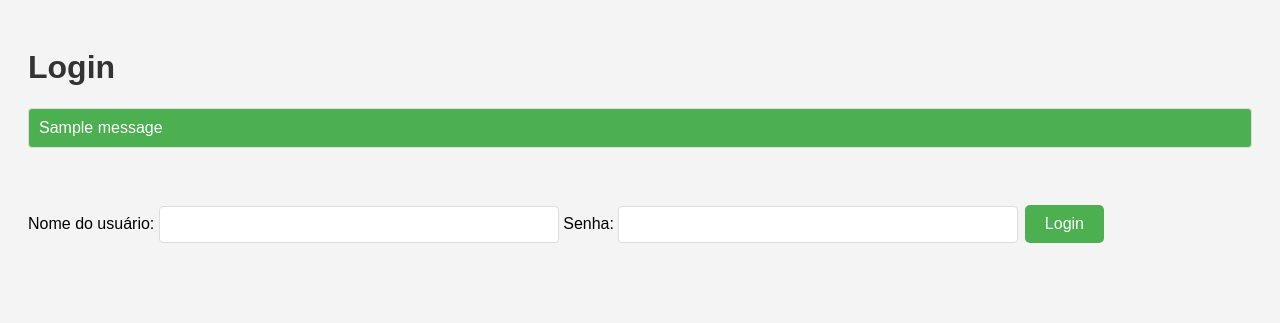
After one commit to Macedonf/UC3-AULA01, a Flask app: page /user/login in a window 1280 px wide. The commit adds this page. Shown: the top 323 px of the page. Run offline with Flask 3, Linux system fonts and the light colour scheme; tables that the repository leaves empty hold one stand-in row (values such as "Sample post"); one stand-in notice (Sample message) is shown; parts of the project's set-up code (start-up, migrations or seed data) failed here and were passed over.

Commit message:
criacao de usuario, login e lista personalizada de usuario

```diff
--- a/app.py
+++ b/app.py
@@ -1,18 +1,19 @@
-from flask import Flask
+from flask import Flask, redirect, url_for
+from configurations.database import db
 from configurations.sql_commands import create_table_tasks, create_table_users, create_root_user
-from configurations.database import db
 from controllers.task_controller import task_blueprint
+from controllers.user_controller import user_blueprint
+from dotenv import load_dotenv
 from urllib.parse import quote
 import os
-from dotenv import load_dotenv
 
-from controllers.user_controller import user_blueprint
-
-# Carregar variáveis de ambiente do .env
+# Carregar as variáveis de ambiente do .env
 load_dotenv()
 
 app = Flask(__name__)
+app.secret_key = os.getenv('SECRET_KEY')
 
+# Registra os blueprints
 app.register_blueprint(task_blueprint)
 app.register_blueprint(user_blueprint)
 
@@ -24,12 +25,18 @@ port = os.getenv('DB_PORT')
 
 password = quote(password)
 
+# Configura a string de conexão com o banco de dados PostgreSQL (via Supabase)
 app.config['SQLALCHEMY_DATABASE_URI'] = f"postgresql://{user}:{password}@{host}:{port}/{db_name}"
 app.config['SQLALCHEMY_TRACK_MODIFICATIONS'] = False
 app.config['SQLALCHEMY_ECHO'] = True
 
 db.init_app(app)
 
+# Defina a rota principal para redirecionar para a página de login
+@app.route('/')
+def index():
+    return redirect(url_for('user.login'))  # Redireciona para a página de login
+
 if __name__ == '__main__':
     create_table_tasks(app, db)
     create_table_users(app, db)
--- a/controllers/user_controller.py
+++ b/controllers/user_controller.py
@@ -1,8 +1,62 @@
-from flask import Blueprint, render_template, request, url_for, redirect, flash
+from flask import Blueprint, render_template, request, url_for, redirect, flash, session
+from models.user_model import User
+from repositories.user_repository import UserRepository
+from services.user_service import UserService
 
-user_blueprint = Blueprint('user', __name__)
+user_blueprint = Blueprint('user', __name__, url_prefix='/user')
 
-@user_blueprint.route("/adicionar_usuario", methods=['GET', 'POST'])
-def criar_usuario():
-    flash('Usuario criado')
-    return redirect(url_for("task.index"))
+
+@user_blueprint.route("/adicionar", methods=['GET', 'POST'])
+def adicionar_usuario():
+    if request.method == 'POST':
+        username = request.form.get('username')
+        password = request.form.get('password')
+
+        user_exists = User.query.filter_by(username=username).first()
+        if user_exists:
+            flash('Usuário já existe!', 'danger')
+            return redirect(url_for('user.adicionar_usuario'))
+
+        UserRepository.create_user(username, password)
+        flash('Usuário cadastrado com sucesso!', 'sucess')
+        return redirect(url_for('user.adicionar_usuario'))
+
+    flash ('Bem vindo ao cadastro de usuários!', 'sucess')
+    return render_template('add_user.html')
+
+
+@user_blueprint.route("/login", methods=['GET', 'POST'])
+def login():
+    if request.method == 'POST':
+        username = request.form.get('username')
+        password = request.form.get('password')
+
+        user = UserService.check_user(username=username, password=password)
+        if user:
+            user_id, is_admin = user
+            session['user_id'] = user_id
+            session['is_admin'] = is_admin
+            flash('Login realizado com sucesso!', 'success')
+            return redirect(url_for('task.listar'))
+
+        flash('Usuário ou senha inválidos!', 'danger')
+    return render_template('login.html')
+
+
+@user_blueprint.route("/logout")
+def logout():
+    session.pop('user_id', None)
+    session.pop('is_admin', None)
+    flash('Logout realizado com sucesso!', 'success')
+    return redirect(url_for('user.login'))
+
+
+@user_blueprint.route("/list")
+def list_users():
+    if 'user_id' not in session or not session.get('is_admin'):
+        flash('Acesso negado. Apenas administradores logados podem acessar essa página', 'danger')
+        return redirect(url_for('user.login'))
+
+    users = UserService.list_users()
+    print(users)
+    return render_template('user_list.html', users=users)
--- a/models/task_model.py
+++ b/models/task_model.py
@@ -7,6 +7,7 @@ class Task(db.Model):
     conteudo = db.Column(db.String(200), nullable=False)
     completa = db.Column(db.Boolean, default=False)
     prioridade = db.Column(db.String(50), nullable=False, default="Média")
+    user_id = db.Column(db.Integer, db.ForeignKey('users.id'), nullable=False)
 
     def __repr__(self):  # Representação textual da tarefa
         return f"Tarefa('{self.conteudo}', '{self.completa}', '{self.prioridade}')"
--- a/models/user_model.py
+++ b/models/user_model.py
@@ -1,5 +1,6 @@
 from werkzeug.security import generate_password_hash, check_password_hash
 from configurations.database import db
+
 
 class User(db.Model):
     __tablename__ = 'users'
@@ -8,6 +9,7 @@ class User(db.Model):
     username = db.Column(db.String(80), unique=True, nullable=False)
     password_hash = db.Column(db.String(255), nullable=False)
     is_admin = db.Column(db.Boolean, default=False)
+    active = db.Column(db.Boolean, default=True)
 
     def set_password(self, password):
         self.password_hash = generate_password_hash(password)
--- a/static/style.css
+++ b/static/style.css
@@ -1,33 +1,113 @@
-body{
-    font-family: arial, sans-serif;
+
+body {
+    font-family: Arial, sans-serif;
     background-color: #f4f4f4;
     padding: 20px;
-
 }
 
-h1 { color: #333}
-
-form{
-    margin-bottom: 20px;
-
+h1 {
+    color: #333;
 }
 
-ul {}
+form {
+    margin-bottom: 20px;
+}
+
+ul {
+    list-style-type: none;
+    padding-left: 0;
+}
 
 li {
-    margin:5px 0;
+    margin: 5px 0;
 }
 
-del{
+ul li {
+    background-color: #fff;
+    border: 1px solid #ddd;
+    padding: 10px;
+    margin-bottom: 10px;
+    border-radius: 4px;
+}
+
+label {
+    font-size: 16px;
+}
+
+input[type="text"], input[type="password"], select {
+    padding: 10px;
+    width: 100%;
+    max-width: 400px;
+    margin-bottom: 10px;
+    border: 1px solid #ddd;
+    border-radius: 4px;
+    box-sizing: border-box;
+}
+
+button {
+    background-color: #4CAF50;
+    color: white;
+    padding: 10px 20px;
+    text-align: center;
+    text-decoration: none;
+    display: inline-block;
+    font-size: 16px;
+    margin: 41px 2px;
+    cursor: pointer;
+    border-radius: 5px;
+    border: none;
+}
+
+button:hover {
+    background-color: #45a049;
+}
+
+.button {
+    background-color: #4CAF50;
+    color: white;
+    padding: 10px 20px;
+    text-align: center;
+    text-decoration: none;
+    display: inline-block;
+    font-size: 16px;
+    margin: 41px 2px;
+    cursor: pointer;
+    border-radius: 5px;
+}
+
+.button:hover {
+    background-color: #45a049;
+}
+
+.flashes {
+    list-style-type: none;
+    padding: 0;
+}
+
+.flashes .success {
+    background-color: #4CAF50;
+    color: white;
+}
+
+.flashes .danger {
+    background-color: #f44336;
+    color: white;
+}
+
+del {
     color: gray;
 }
 
-a{
+a {
     margin-left: 10px;
     color: blue;
+    text-decoration: none;
+}
+
+a:hover {
     text-decoration: underline;
 }
 
-.remover{
+.remover {
     color: red;
 }
--- /dev/null
+++ b/templates/login.html
@@ -0,0 +1,31 @@
+
+<!DOCTYPE html>
+<html lang="pt-br">
+<head>
+    <meta charset="UTF-8">
+    <meta content="width=device-width, initial-scale=1.0" name="viewport">
+    <title>Login</title>
+    <link href="{{ url_for('static', filename='style.css') }}" rel="stylesheet">
+</head>
+<body>
+    <h1>Login</h1>
+    {% with messages = get_flashed_messages(with_categories=true) %}
+        {% if messages %}
+            <ul class="flashes">
+                {% for category, message in messages %}
+                    <li class="{{ category }}">{{ message }}</li>
+                {% endfor %}
+            </ul>
+        {% endif %}
+    {% endwith %}
+
+<form action="{{ url_for('user.login') }}" method="post">
+    <label for="username">Nome do usuário:</label>
+    <input id="username" name="username" required type="text">
+    <label for="password">Senha:</label>
+    <input id="password" name="password" required type="password">
+
+    <button type="submit">Login</button>
+</form>
+</body>
+</html>
```
Also changed, not shown: configurations/sql_commands.py (+21 -2 lines), controllers/task_controller.py (+19 -11 lines), repositories/task_repository.py (+8 -7 lines), repositories/user_repository.py (added, +27 -0 lines), services/task_service.py (+4 -4 lines), services/user_service.py (added, +21 -0 lines), templates/add_user.html (renamed from templates/form_user.html, +10 -1 lines), templates/task_list.html (renamed from templates/index.html, +8 -3 lines), templates/user_list.html (added, +42 -0 lines).
